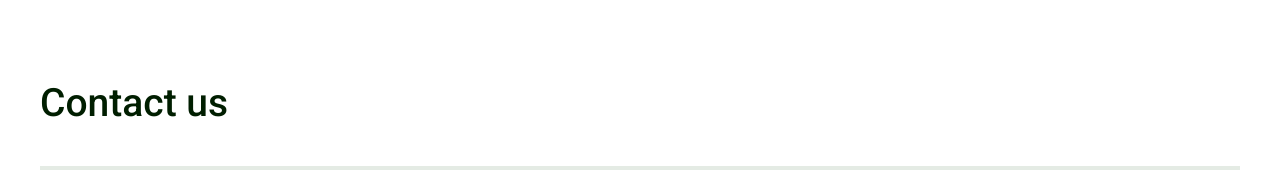
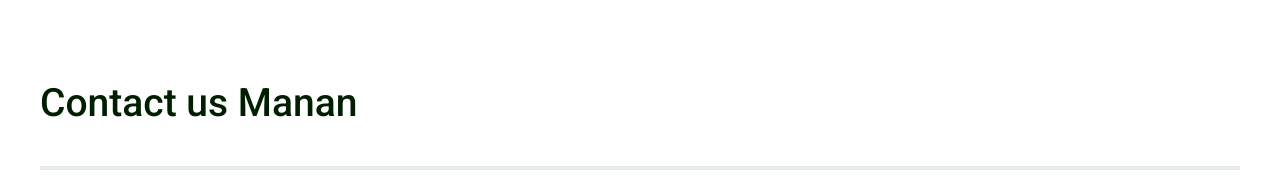
Before and after one commit to mananqayasdev/react, a React (Create React App) app: page / in a window 1280 px wide. Shown: the top 176 px of the page. Built offline with nearby package versions, Linux system fonts and the light colour scheme.

Commit message:
added plugin

```diff
--- a/src/App.js
+++ b/src/App.js
@@ -15,7 +15,7 @@ class App extends Component {
       <>
         <div className="main-container">
           <Heading
-            title="Contact us
+            title="Contact us Manan
 "
           />
 
```
